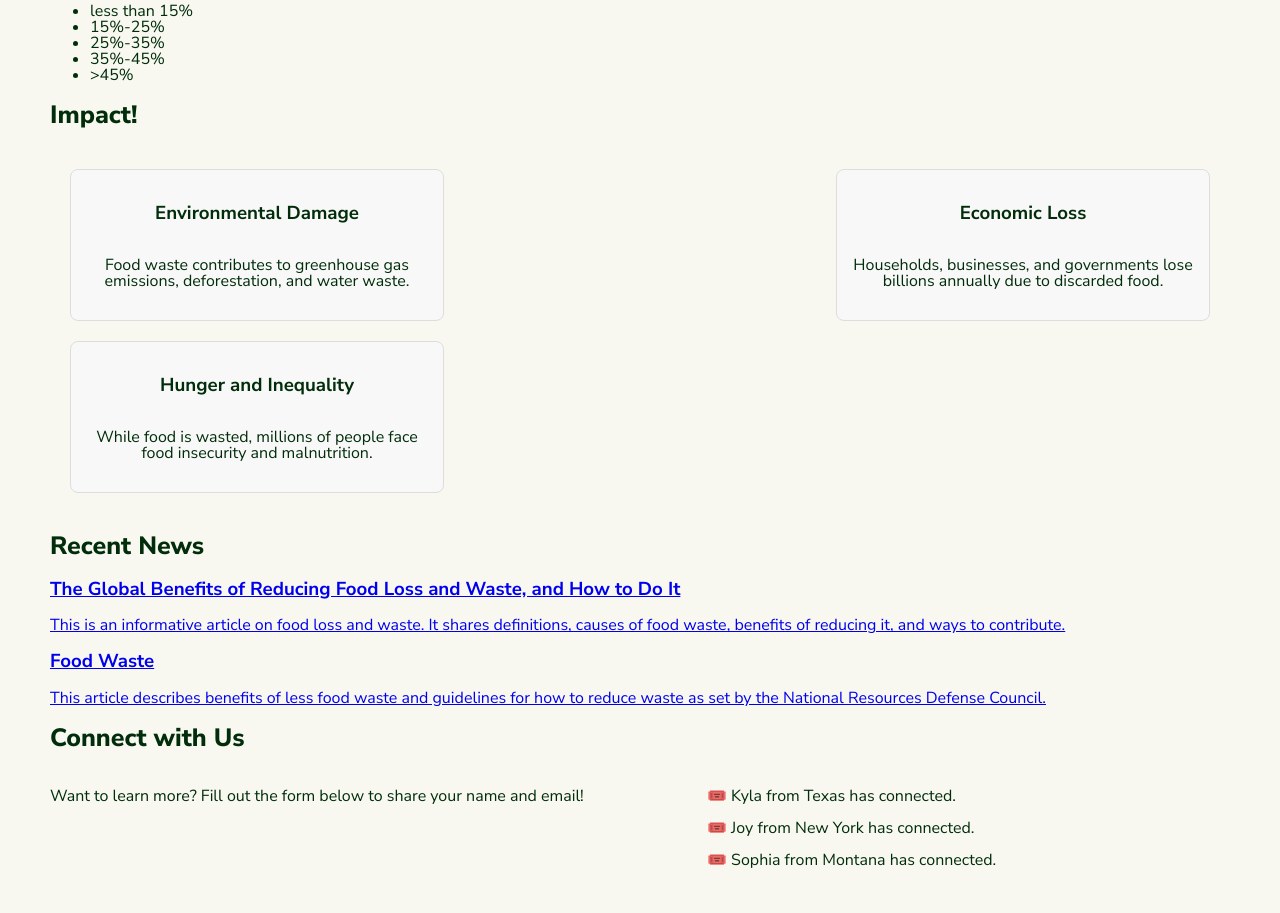
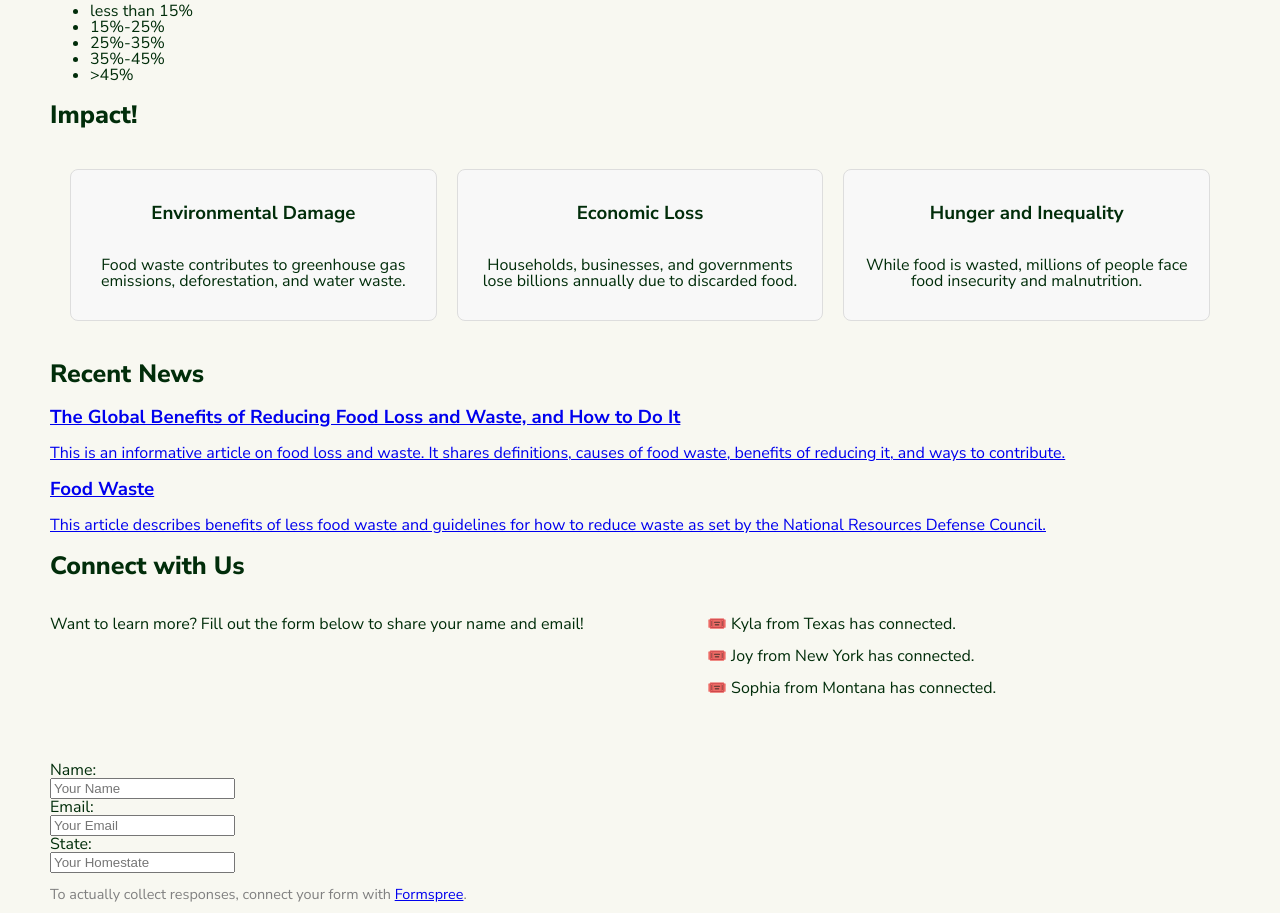
Before and after one commit to kylama/Team5-SustainableLiving, a plain HTML site: page index.html in a window 1280 px wide. Shown: the part 1101-2014 px from the top of the page. Drawn offline with Linux system fonts and the light colour scheme.

Commit message:
Update styles.css

```diff
--- a/styles.css
+++ b/styles.css
@@ -209,6 +209,7 @@ link {
   flex-direction: column; /* Stacks image, heading, and text */
   align-items: center; /* Centers content */
   text-align: center;
+  flex: 1 1 300px; /* Flex-grow, flex-shrink, and min-width */
   width: 30%; /* Ensures equal width for three items */
   min-width: 250px; /* Prevents items from getting too small */
   border: 1px solid #ddd; /* Optional: Adds a border */
```
